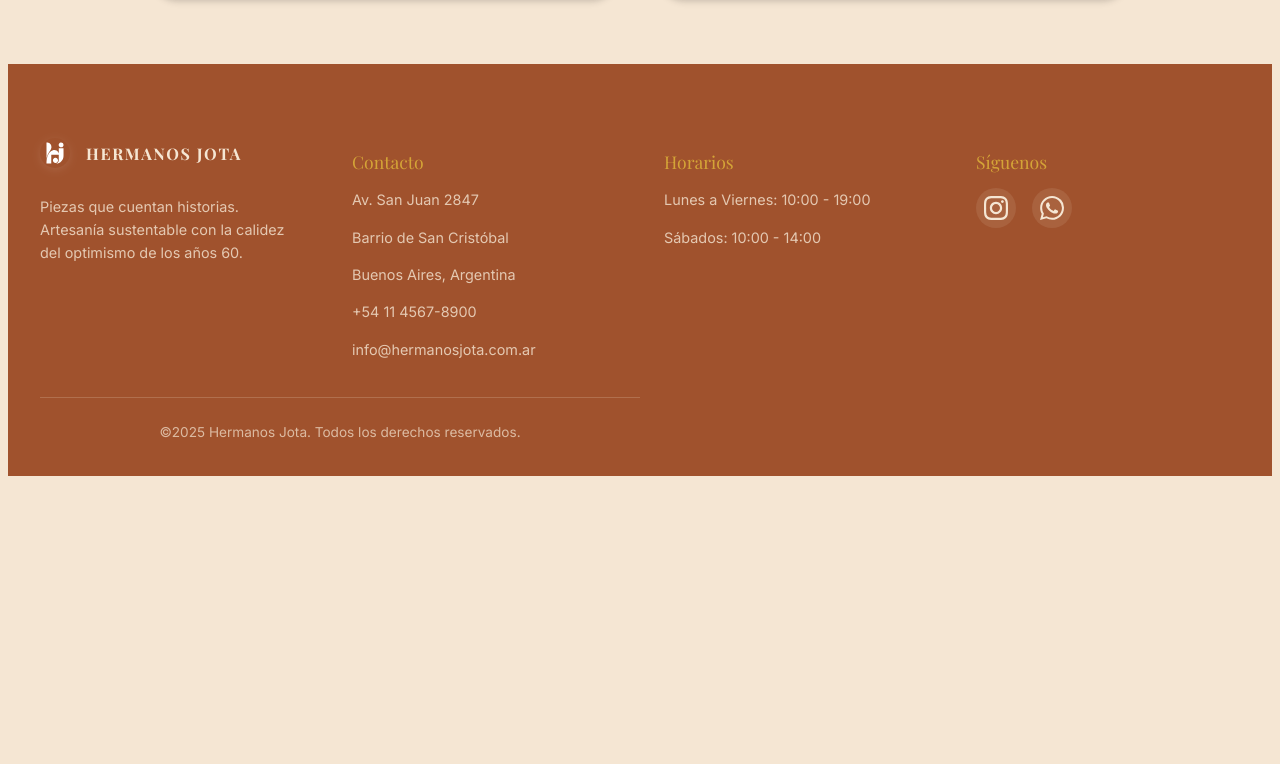
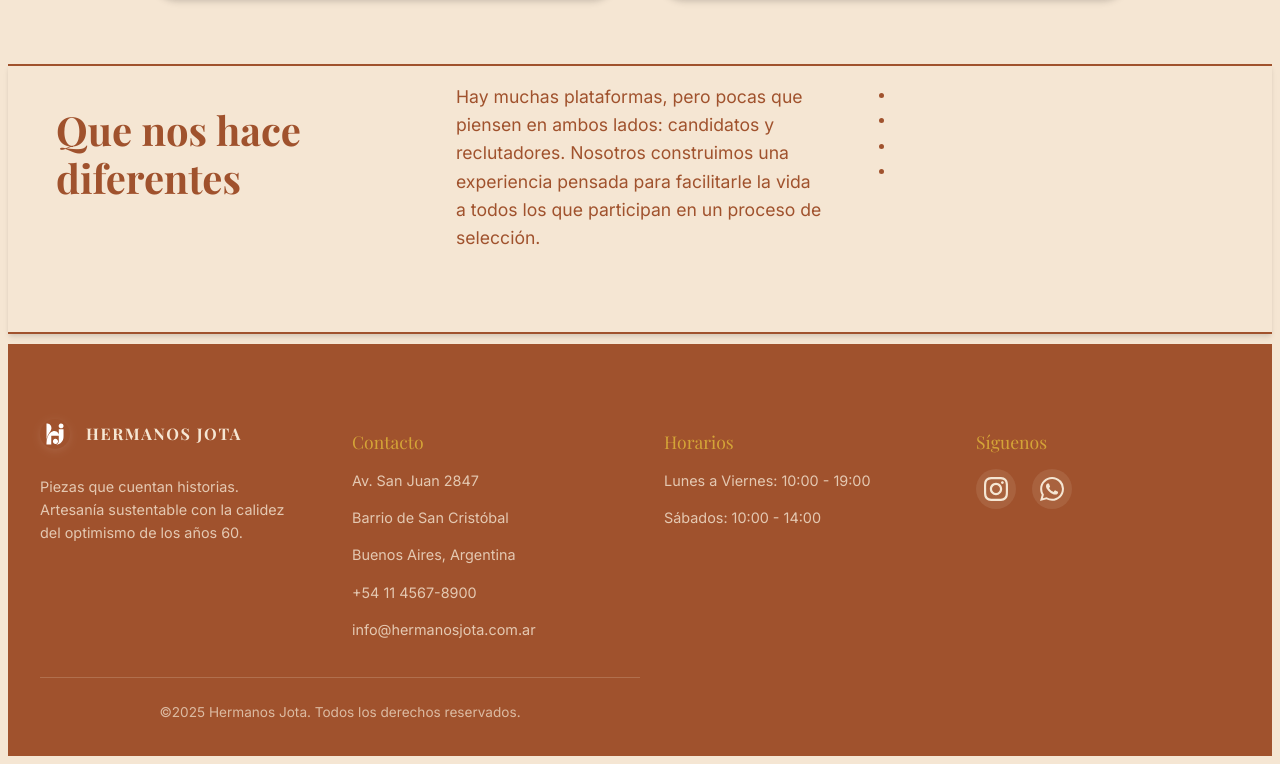
Before and after one commit to JLjerelongo/Hermanos-Jota-Proyecto-ITBA, a plain HTML site: page pages/about.html in a window 1280 px wide. Shown: the part 1509-2273 px from the top of the page. Before the commit the page ends 1993 px from the top, so only its background shows below. Drawn offline with nearby package versions, Linux system fonts and the light colour scheme.

Commit message:
se agrega seccion: Que nos hace diferentes?

```diff
--- a/css/about.css
+++ b/css/about.css
@@ -177,6 +177,32 @@
   letter-spacing: 0.5px;
   flex-shrink: 0;
 }
+
+.about-secondary {
+  padding: 0 var(--spacing-md) !important;
+  border-top: 2px solid var(--siena-tostado);
+  border-bottom: 2px solid var(--siena-tostado);
+  margin-bottom: 10px;
+  box-shadow: 0 4px 6px -1px rgba(0, 0, 0, 0.1),
+    0 2px 4px -1px rgba(0, 0, 0, 0.06);
+}
+
+.about-secondary-content {
+  display: grid;
+  grid-template-columns: 1fr 1fr 1fr;
+  gap: var(--spacing-lg);
+  padding: 0 var(--spacing-md);
+  padding-bottom: var(--spacing-2xl);
+  & h3 {
+    font-size: 2.5rem;
+    font-weight: 700;
+    line-height: 1.2;
+  }
+  & p {
+    font-size: 1.1rem;
+    line-height: 1.6;
+  }
+}
 /* Responsive Design */
 @media (min-width: 768px) {
   .mission-impact-section {
--- a/pages/about.html
+++ b/pages/about.html
@@ -131,6 +131,33 @@
           </div>
         </div>
       </section>
+
+      <section class="about-secondary">
+        <div class="about-secondary-content">
+          <div>
+            <h3>
+              Que nos hace <br />
+              diferentes
+            </h3>
+          </div>
+          <div>
+            <p>
+              Hay muchas plataformas, pero pocas que piensen en ambos lados:
+              candidatos y reclutadores. Nosotros construimos una experiencia
+              pensada para facilitarle la vida a todos los que participan en un
+              proceso de selección.
+            </p>
+          </div>
+          <div>
+            <ul>
+              <li></li>
+              <li></li>
+              <li></li>
+              <li></li>
+            </ul>
+          </div>
+        </div>
+      </section>
     </main>
 
     <footer class="footer">
```
